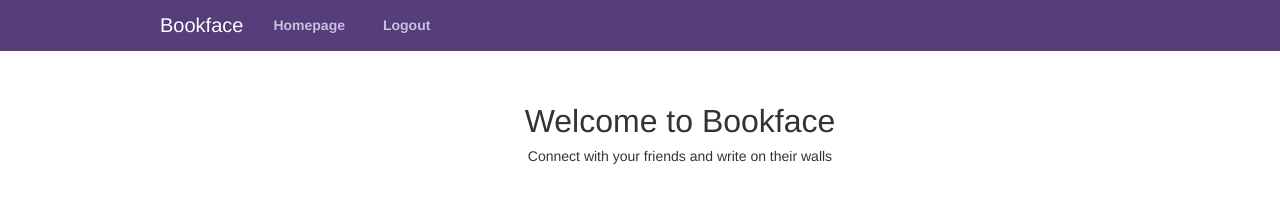
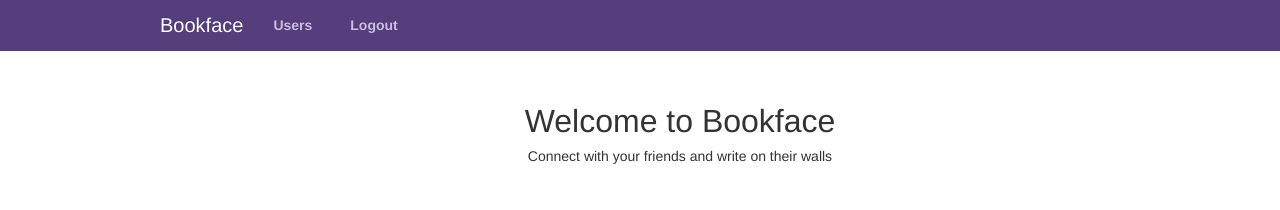
Before and after one commit to appcubator/book-face, a Django app: page / in a window 1280 px wide. Shown: the top 210 px of the page. Run offline with Django 3.2, Linux system fonts and the light colour scheme; the visitor is signed in with stand-in values (Sample User, id 1); parts of the project's set-up code (start-up, migrations or seed data) failed here and were passed over; some libraries are stand-ins or nearby versions.

Commit message:
Test run generated code

```diff
--- a/webapp/templates/edit_profile.html
+++ b/webapp/templates/edit_profile.html
@@ -7,7 +7,7 @@
   <div class="navbar-inner">
     <a class="brand" href="/" id="brand-name">Bookface</a>
     <ul class="nav" id="items">
-      <li><a href="{% url "webapp.pages.homepage" %}">Homepage</a></li>
+      <li><a href="{% url "webapp.pages.all_users" %}">Users</a></li>
       {% if user.is_authenticated %}
       <li class="logout-item pull-right"><a id="logout" href="{% url "django.contrib.auth.views.logout" %}">Logout</a></li>
       {% endif %}
--- a/webapp/templates/homepage.html
+++ b/webapp/templates/homepage.html
@@ -7,7 +7,7 @@
   <div class="navbar-inner">
     <a class="brand" href="/" id="brand-name">Bookface</a>
     <ul class="nav" id="items">
-      <li><a href="{% url "webapp.pages.homepage" %}">Homepage</a></li>
+      <li><a href="{% url "webapp.pages.all_users" %}">Users</a></li>
       {% if user.is_authenticated %}
       <li class="logout-item pull-right"><a id="logout" href="{% url "django.contrib.auth.views.logout" %}">Logout</a></li>
       {% endif %}
--- a/webapp/templates/user_profile.html
+++ b/webapp/templates/user_profile.html
@@ -7,7 +7,7 @@
   <div class="navbar-inner">
     <a class="brand" href="/" id="brand-name">Bookface</a>
     <ul class="nav" id="items">
-      <li><a href="{% url "webapp.pages.homepage" %}">Homepage</a></li>
+      <li><a href="{% url "webapp.pages.all_users" %}">Users</a></li>
       {% if user.is_authenticated %}
       <li class="logout-item pull-right"><a id="logout" href="{% url "django.contrib.auth.views.logout" %}">Logout</a></li>
       {% endif %}
```
